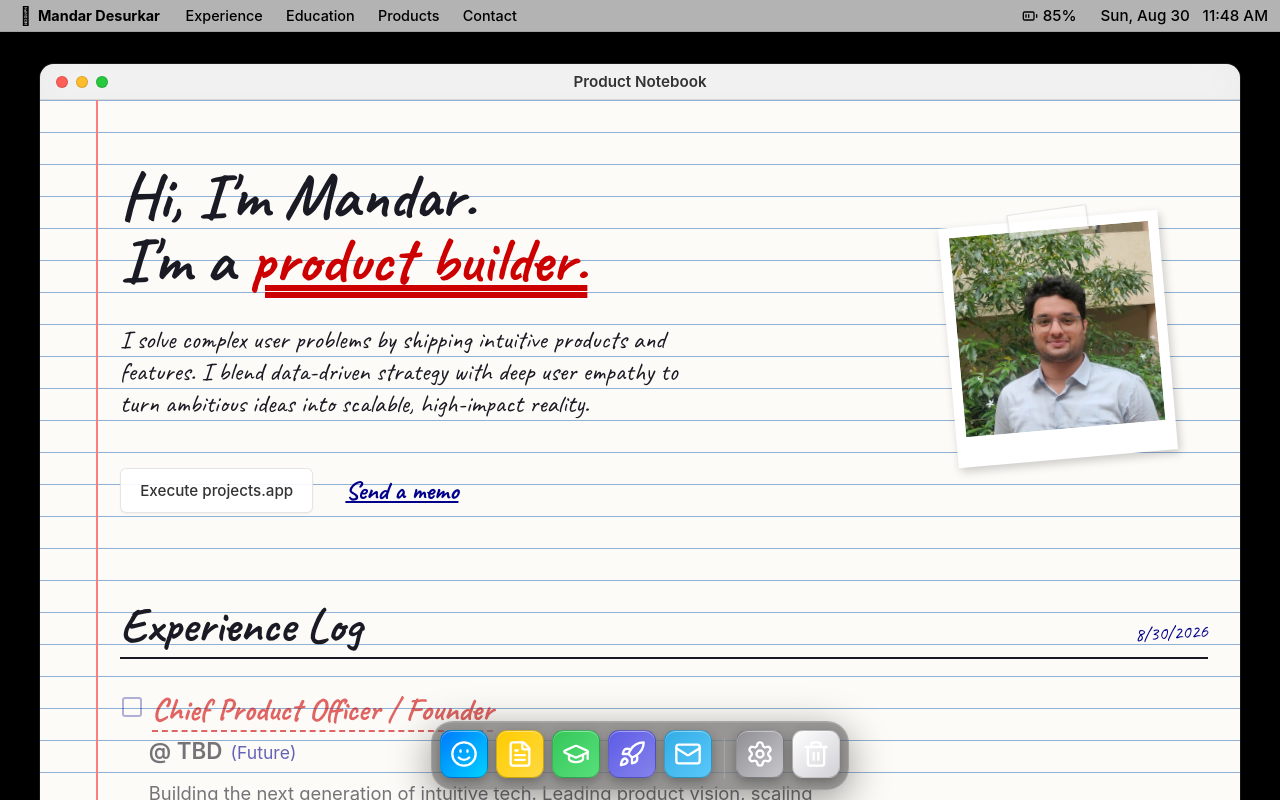
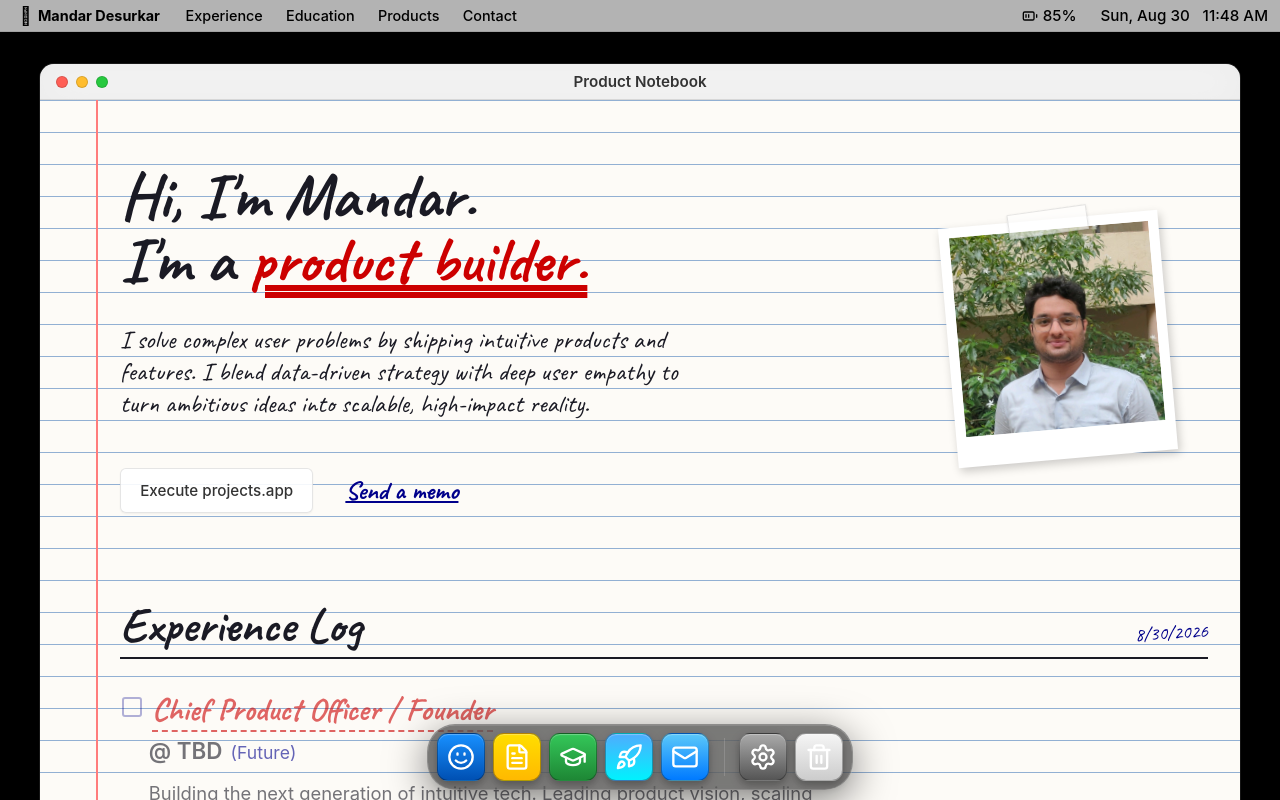
Before and after one commit to Mandar-Desurkar/Mandar-website, a Next.js app: page / in a window 1280 px wide. Shown: the top 800 px of the page. Built offline with nearby package versions, Linux system fonts and the light colour scheme.

Commit message:
style: perfect dock CSS to match exact macOS inspiration image

```diff
--- a/src/components/Dock.module.css
+++ b/src/components/Dock.module.css
@@ -16,15 +16,15 @@
 
 .dock {
   display: flex;
-  align-items: flex-end;
+  align-items: center;
   gap: 0.5rem;
-  padding: 0.5rem 0.5rem 0.2rem 0.5rem;
-  background: rgba(30, 30, 30, 0.45);
+  padding: 0.5rem 0.6rem;
+  background: rgba(35, 35, 35, 0.6);
   backdrop-filter: blur(40px);
   -webkit-backdrop-filter: blur(40px);
   border: 0.5px solid rgba(255, 255, 255, 0.15);
-  border-radius: 22px;
-  box-shadow: 0 10px 40px rgba(0, 0, 0, 0.4), inset 0 0.5px 0 rgba(255, 255, 255, 0.2);
+  border-radius: 28px;
+  box-shadow: 0 10px 40px rgba(0, 0, 0, 0.5), inset 0 0.5px 0 rgba(255, 255, 255, 0.25);
   pointer-events: auto; /* Re-enable clicks for the dock itself */
 }
 
@@ -45,9 +45,9 @@
 }
 
 .dockItem:hover {
-  transform: scale(1.3);
+  transform: scale(1.2);
   z-index: 10;
-  margin: 0 0.5rem;
+  margin: 0 0.2rem;
 }
 
 .iconBg {
@@ -57,19 +57,19 @@
   display: flex;
   justify-content: center;
   align-items: center;
-  box-shadow: 0 4px 12px rgba(0,0,0,0.3), inset 0 1px 0 rgba(255,255,255,0.4);
-  border: 0.5px solid rgba(0,0,0,0.2);
+  box-shadow: 0 4px 10px rgba(0,0,0,0.3), inset 0 1px 1px rgba(255,255,255,0.3);
+  border: 0.5px solid rgba(0,0,0,0.3);
   transition: all 0.2s ease;
 }
 
-/* App Gradients */
-.finder { background: linear-gradient(135deg, #007aff 0%, #00d2ff 100%); }
-.notes { background: linear-gradient(135deg, #ffcc00 0%, #ffd940 100%); }
-.education { background: linear-gradient(135deg, #34c759 0%, #58e07b 100%); }
-.safari { background: linear-gradient(135deg, #5e5ce6 0%, #8583eb 100%); }
-.mail { background: linear-gradient(135deg, #32ade6 0%, #5ac8fa 100%); }
-.settings { background: linear-gradient(135deg, #8e8e93 0%, #c7c7cc 100%); }
-.trash { background: linear-gradient(135deg, #ffffff 0%, #d1d1d6 100%); }
+/* App Gradients to match inspiration */
+.finder { background: linear-gradient(180deg, #1890ff 0%, #0050b3 100%); }
+.notes { background: linear-gradient(180deg, #ffde00 0%, #ffb900 100%); }
+.education { background: linear-gradient(180deg, #34c759 0%, #1e8735 100%); }
+.safari { background: linear-gradient(180deg, #4facfe 0%, #00f2fe 100%); }
+.mail { background: linear-gradient(180deg, #5ac8fa 0%, #007aff 100%); }
+.settings { background: linear-gradient(180deg, #aaaaaa 0%, #555555 100%); }
+.trash { background: linear-gradient(180deg, #f5f5f5 0%, #cccccc 100%); }
 
 .tooltip {
   position: absolute;
@@ -111,6 +111,8 @@
   background: rgba(255,255,255,0.8);
   border-radius: 50%;
   margin-top: 4px;
+  position: absolute;
+  bottom: -6px;
   opacity: 0;
   transition: opacity 0.2s ease;
 }
@@ -121,7 +123,7 @@
 
 .divider {
   width: 1px;
-  height: 40px;
+  height: 38px;
   background: rgba(255,255,255,0.15);
-  margin: 0 0.2rem 0.4rem 0.2rem;
+  margin: 0 0.4rem;
 }
```
